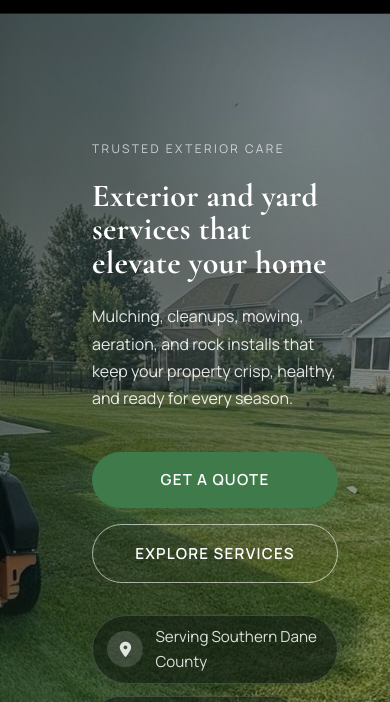
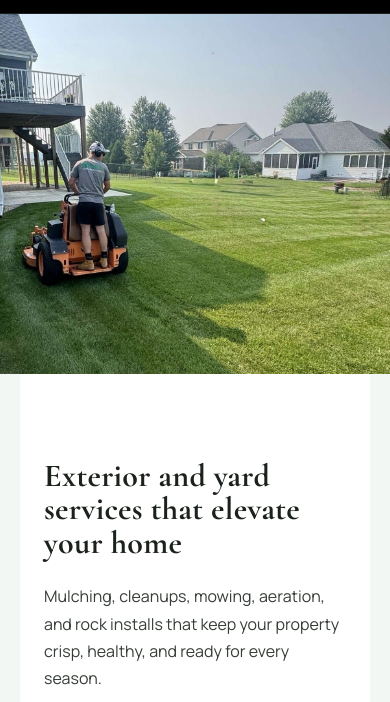
Before and after one commit to ItzKarthik82/Nick-Yard-Services, a plain HTML site: page index.html in a window 390 px wide. Shown: the part 101-803 px from the top of the page. Drawn offline with nearby package versions, Linux system fonts and the light colour scheme.

Commit message:
Mobile index partial complete.

```diff
--- a/css/style.css
+++ b/css/style.css
@@ -217,6 +217,9 @@
     grid-template-columns: minmax(0, 1fr) minmax(0, 1fr);
     gap: 2.5rem;
     align-items: start;
+}
+.hero-mobile-image {
+    display: none;
 }
 
 .hero-copy {
@@ -1204,15 +1207,36 @@
 
     .hero-grid {
         grid-template-columns: 1fr;
+        position: relative;
+        display: block;
     }
 
     .hero-copy {
         max-width: none;
-        padding: 2rem;
+        padding: 2.5rem 1.5rem 2.75rem;
+        background: #ffffff;
+        color: var(--text-dark);
+        position: relative;
+        z-index: 2;
     }
 
-    .hero-card {
-        max-width: none;
+    .hero {
+        padding: 0;
+        background: none;
+        position: relative;
+    }
+
+    .hero::before,
+    .hero::after {
+        display: none;
+    }
+
+    .hero-mobile-image {
+        display: block;
+        width: 100%;
+        height: 360px;
+        background: url("../src/Home%20page%20image.jpeg") center/cover no-repeat;
+        z-index: 1;
     }
 
     .nav-menu.active {
@@ -1261,7 +1285,7 @@
 
 @media (max-width: 480px) {
     .hero {
-        padding: 5.5rem 0 4rem;
+        padding: 0;
     }
 
     .hero-title {
--- a/index.html
+++ b/index.html
@@ -42,6 +42,7 @@
 
     <!-- Hero Section -->
     <section class="hero">
+        <div class="hero-mobile-image"></div>
         <div class="container hero-grid">
             <div class="hero-copy">
                 <span class="eyebrow">Trusted exterior care</span>
```
